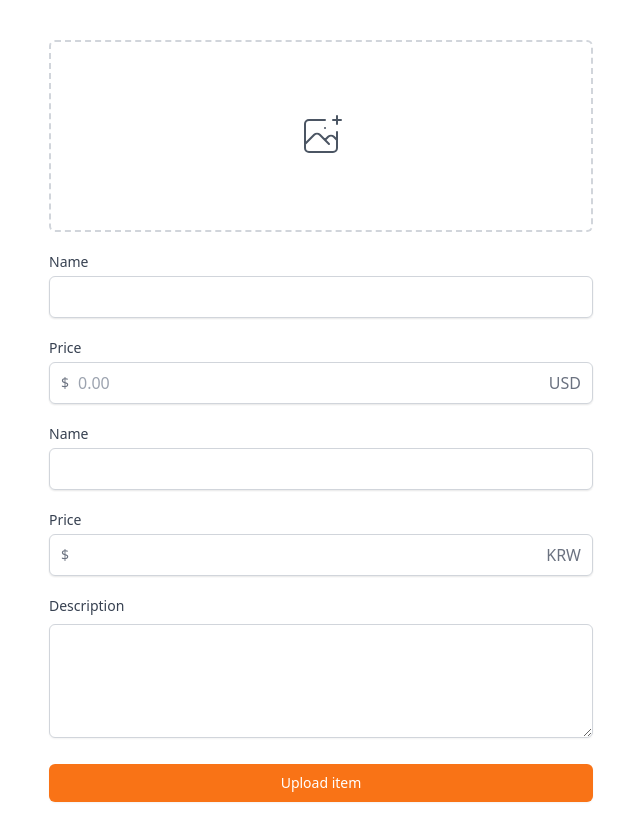
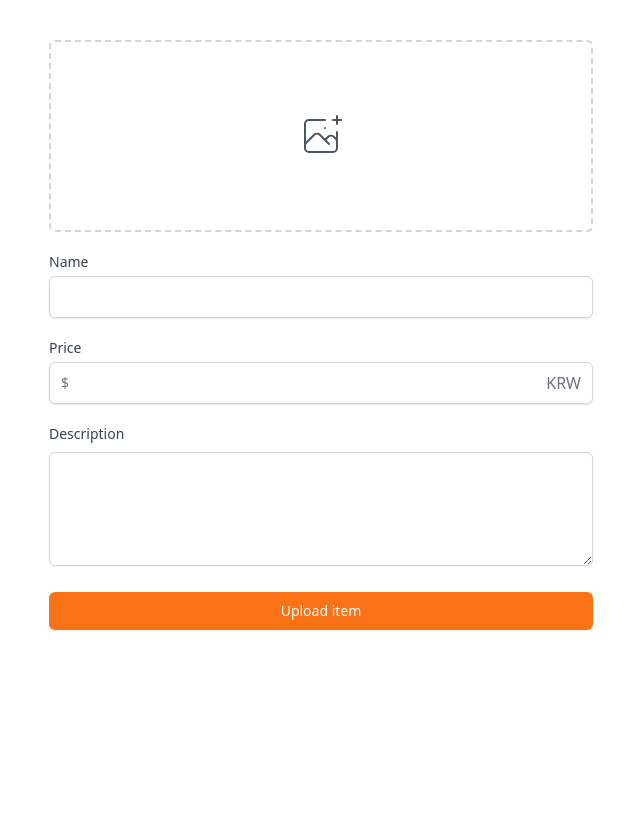
Before and after one commit to blkluv/next_carrot_market, a Next.js app: page /products/upload in a window 1280 px wide. Shown: the whole page, without its empty margins (319-959 px from the left). After the commit the page ends 800 px from the top, so only its background shows below. Built offline with nearby package versions, Linux system fonts and the light colour scheme.

Commit message:
중복이 된 Name, Price 삭제

```diff
--- a/src/pages/products/upload.tsx
+++ b/src/pages/products/upload.tsx
@@ -34,44 +34,6 @@ const Upload: NextPage = () => {
           <input className="hidden" type="file" />
         </label>
       </div>
-      <div>
-        <label
-          className="block mb-1 text-sm font-medium text-gray-700"
-          htmlFor="name"
-        >
-          Name
-        </label>
-        <div className="relative flex items-center rounded-md shadow-sm">
-          <input
-            id="name"
-            type="email"
-            className="w-full px-3 py-2 placeholder-gray-400 border border-gray-300 rounded-md shadow-sm appearance-none focus:outline-none focus:ring-orange-500 focus:border-orange-500"
-            required
-          />
-        </div>
-      </div>
-      <div>
-        <label
-          className="block mb-1 text-sm font-medium text-gray-700"
-          htmlFor="price"
-        >
-          Price
-        </label>
-        <div className="relative flex items-center rounded-md shadow-sm">
-          <div className="absolute left-0 flex items-center justify-center pl-3 pointer-events-none">
-            <span className="text-sm text-gray-500">$</span>
-          </div>
-          <input
-            id="price"
-            className="w-full px-3 py-2 placeholder-gray-400 border border-gray-300 rounded-md shadow-sm appearance-none pl-7 focus:outline-none focus:ring-orange-500 focus:border-orange-500"
-            type="text"
-            placeholder="0.00"
-          />
-          <div className="absolute right-0 flex items-center pr-3 pointer-events-none">
-            <span className="text-gray-500">USD</span>
-          </div>
-        </div>
-      </div>
       <Input
         register={register("name", { required: true })}
         required
```
